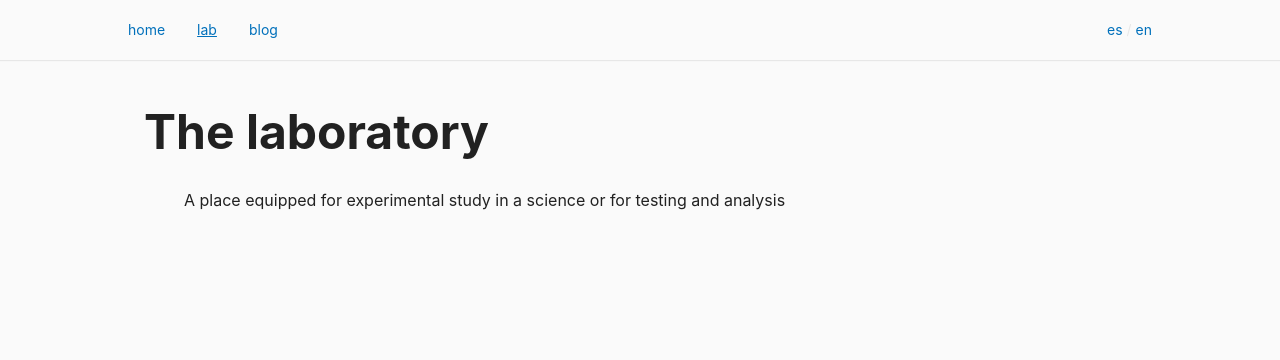
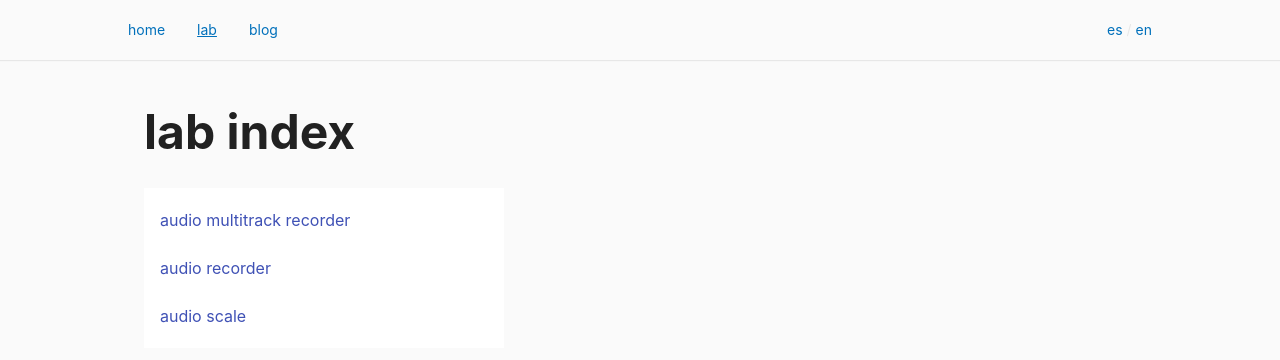
Before and after one commit to stringparser/www, a Next.js app: page /lab in a window 1280 px wide. Shown: the top 360 px of the page. Built offline with nearby package versions, Linux system fonts and the light colour scheme.

Commit message:
audio: no outline for audio element; add proper lab index

```diff
--- a/pages/app.module.css
+++ b/pages/app.module.css
@@ -61,3 +61,7 @@ main {
   padding: 1rem;
   max-width: 1024px;
 }
+
+audio {
+  outline: none;
+}
--- a/pages/lab/index.mdx
+++ /dev/null
@@ -1,3 +0,0 @@
-# The laboratory
-
-> A place equipped for experimental study in a science or for testing and analysis
--- /dev/null
+++ b/pages/lab/index.tsx
@@ -0,0 +1,74 @@
+import React from "react";
+import List from "@material-ui/core/List";
+import Link from "@material-ui/core/Link";
+import ListItem from "@material-ui/core/ListItem";
+import ListItemText from "@material-ui/core/ListItemText";
+import { makeStyles } from "@material-ui/core";
+
+
+type Props = {
+  items: Array<{
+    href: string;
+    title: string;
+  }>;
+  pageTitle: string;
+};
+
+export async function getStaticProps(): Promise<{ props: Props }> {
+  const fs = require('fs');
+  const path = require('path');
+
+  const items = fs.readdirSync(path.join(process.cwd(), 'pages', 'lab'))
+    .filter((el: string) => /\.mdx$/.test(el))
+    .map((el: string) => `/lab/${el.replace(/\.mdx$/, '')}`)
+    .map((href: string) => {
+      const title = href.split('/').pop() || '';
+
+      return {
+        href,
+        title: title.replace(/[-]/g, ' '),
+      };
+    })
+  ;
+
+  return {
+    props: {
+      items,
+      pageTitle: 'blog index',
+    },
+  };
+}
+
+const useStyles = makeStyles((theme) => ({
+  root: {
+    width: '100%',
+    maxWidth: 360,
+    backgroundColor: theme.palette.background.paper,
+  },
+}));
+
+const LabIndex: React.FC<Props> = ({
+  items = []
+}) => {
+  const classes = useStyles();
+
+  return (
+    <>
+      <h1>lab index</h1>
+
+      <List className={classes.root}>
+        {items.map((el, index) => {
+          return (
+            <ListItem key={index}>
+              <Link href={el.href}>
+                <ListItemText primary={el.title} />
+              </Link>
+            </ListItem>
+          );
+        })}
+      </List>
+    </>
+  );
+};
+
+export default LabIndex;
```
